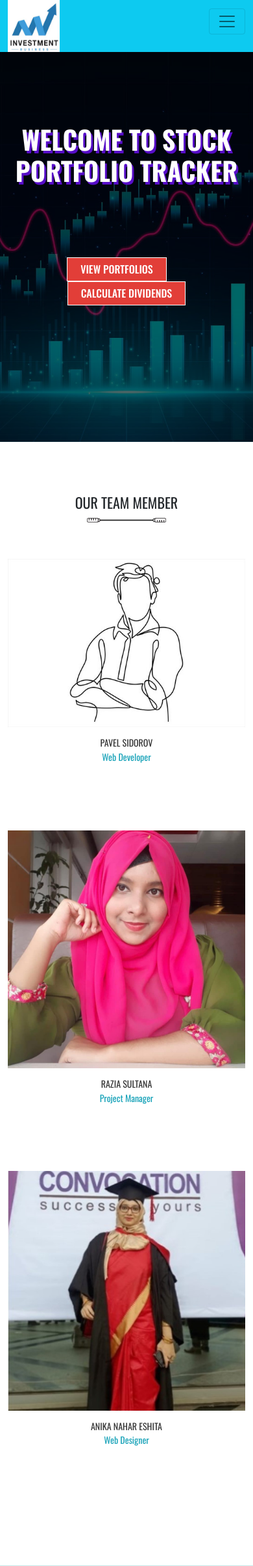
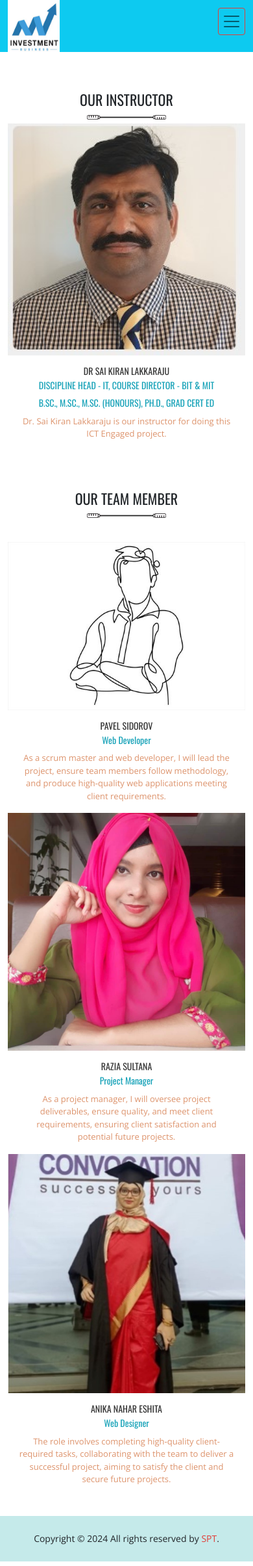
Before and after one commit to Pashovich/stock_portfolio_tracker, a Django app: page /about_us in a window 390 px wide. Shown: the top 2410 px of the page at 65% size. Run offline with Django 5.2, Linux system fonts and the light colour scheme; some libraries are stand-ins or nearby versions.

Commit message:
update front

```diff
--- a/accounts/templates/accounts/signin.html
+++ b/accounts/templates/accounts/signin.html
@@ -6,7 +6,7 @@
 <section id="team-title"></section>
     <div class="container">
       <div class="team-title text-center">
-        <h1 class="mb-0 oswald-reg fs-22 text-uppercase">Welcom to Sign in</h1>
+        <h1 class="mb-0 oswald-reg fs-22 text-uppercase">Welcome to Sign in</h1>
         <img src="{% static 'images/title-icon.jpg' %}" alt="team-icon">
       </div>
     </div>
--- /dev/null
+++ b/content/assets/css/responsive.css
@@ -0,0 +1,152 @@
+@media (max-width: 575px)
+{
+    .navbar{
+        top: 0;
+    }
+    .navbar-toggler{
+        padding: 5px !important;
+    }
+    .navbar .navbar-nav{
+        background: #b3d6d3;
+        text-align: center;
+    }
+    .navbar-light .navbar-toggler {
+        border-color: #e23e38;
+        color:#93eee2;
+    }
+    .navbar-expand-lg .navbar-nav .nav-link {
+        padding-left: 0 !important;
+        font-size: 16px !important;
+    }
+    /* navbar css ends */
+    #banner .banner-slider .banner-item .banner-content .banner-text h1 {
+          padding: 40px 10px !important;
+          text-shadow: 2px 2px 0px #570dc8 !important;
+          font-size: 24px !important;
+    }
+    .cta-btn{
+        padding: 0px 10px !important;
+        font-size: 13px !important;
+    }
+    /* banner css ends */
+    #about {
+        padding-top: 30px !important;
+      }
+
+    #about .about-text h3 {
+        padding-bottom: 15px !important;
+        padding-top: 20px !important;
+        }
+   #team-title
+   {
+      padding-top: 30px !important;
+      padding-bottom: 30px !important;
+   }
+   #team {
+    padding-bottom: 30px !important;
+  }
+  #team .team .team-item .team-text p {
+    opacity: 1 !important;
+  }
+  #banner .banner-slider .banner-item .banner-content .banner-text h2 {
+    padding: 190px 0px !important;
+  }
+  button{
+    margin-left: 25px !important;
+  }
+  #banner .banner-item {
+    height: 650px !important;
+  }
+  #contact .contact-title h1 {
+    padding-top: 70px !important;
+  }
+  #contact .contact-form {
+    padding-top: 50px !important;
+    display: block;
+  }
+  .con-center{
+    text-align: center;
+  }
+}
+/* ==========================
+      extra-small device ends
+======================== */
+@media (min-width: 576px) and (max-width: 767px)
+{
+
+    .navbar-toggler{
+        padding: 5px !important;
+    }
+    .navbar .navbar-nav{
+        background: #b3d6d3;
+        text-align: center;
+    }
+    .navbar-light .navbar-toggler {
+        border-color: #e23e38;
+        color:#93eee2;
+    }
+    .navbar-expand-lg .navbar-nav .nav-link {
+        padding-left: 0 !important;
+        font-size: 16px !important;
+    }
+    /* navbar css ends */
+    #banner .banner-slider .banner-item .banner-content .banner-text h2 {
+        padding: 250px 0px !important;
+      }
+    #team .team .team-item .team-text p {
+        opacity: 1 !important;
+      }
+      #create-share-btn{
+        display: flex;
+        justify-content: flex-end;
+      }
+      .cta-btn{
+        padding: 0px 10px !important;
+        font-size: 13px !important;
+    }
+    #banner .banner-slider .banner-item .banner-content .banner-text h2 {
+        padding: 170px 0px !important;
+      }
+      #about {
+        padding-top: 30px !important;
+      }
+
+    #about .about-text h3 {
+        padding-bottom: 15px !important;
+        padding-top: 20px !important;
+        }
+        .divi-btn-help{
+            display: flex !important;
+            justify-content: flex-start !important;
+        }
+}
+/* ==========================
+    small device ends
+======================== */
+@media (min-width: 768px) and (max-width: 991px)
+{
+
+    .navbar-toggler{
+        padding: 5px !important;
+    }
+    .navbar .navbar-nav{
+        background: #b3d6d3;
+        text-align: center;
+    }
+    .navbar-light .navbar-toggler {
+        border-color: #e23e38;
+        color:#93eee2;
+    }
+    .navbar-expand-lg .navbar-nav .nav-link {
+        padding-left: 0 !important;
+        font-size: 16px !important;
+    }
+    /* navbar css ends */
+    #team .team .team-item .team-text p {
+        opacity: 1 !important;
+      }
+      button{
+        margin-left: 120px;
+      }
+
+}
--- a/content/assets/css/style.css
+++ b/content/assets/css/style.css
@@ -437,7 +437,7 @@
     footer css ends
 ======================== */
 #contact{
-    background: var(--cl4);
+    background: #cccccc;
 }
 
 #contact .contact-title h1{
@@ -546,6 +546,7 @@
     color: var(--cl4);
 }
 .progress-bar {
+    background-color: #3bf4db;
     transition: all linear 0.4s;
     -webkit-transition: all linear 0.4s;
     -moz-transition: all linear 0.4s;
--- a/content/assets/js/custom.js
+++ b/content/assets/js/custom.js
@@ -289,6 +289,26 @@
 }
 //create portfoilo page function are here
 
+
+function updateReviewSection(name, shares) {
+    let reviewHTML = `<h5>Portfolio Name: ${name}</h5><hr/>`;
+    shares.forEach(function(data, index) {
+        reviewHTML += `
+            <div class="card mb-3">
+                <div class="card-body">
+                    <h5 class="card-title">Share ${index + 1}</h5>
+                    <p>Share Name: ${data.name}</p>
+                    <p>Purchase Price: ${data.price}</p>
+                    <p>Purchase Date: ${data.date_of_purchase}</p>
+                    <p>Quantity: ${data.qty}</p>
+                </div>
+            </div>
+        `;
+    });
+    document.getElementById('reviewContainer').innerHTML = reviewHTML;
+}
+
+
 document.addEventListener('DOMContentLoaded', function () {
     // Handle navigation between steps
     const form = document.getElementById('portfolioForm');
@@ -320,9 +340,11 @@
                         nextStep.style.display = 'block';
                         currentStepInput.value = stepNumber + 1; // Update the step value
                         updateProgressBar(nextStep);
+                        if (nextStep.id === 'step3') {
+                            updateReviewSection(data.name, data.shares);
+                        }
                     }
                 } else {
-                    console.log("DISPLAYING ERRORS");
                     displayErrors(stepNumber, data.errors);
                 }
             })
@@ -351,7 +373,6 @@
         document.querySelectorAll(`[id^="errors-step${stepNumber}_"]`).forEach(container => {
             container.innerHTML = ''; // Clear the container
         });
-        console.log(errors);
         // Iterate over the errors object
         for (const [errorId, errorList] of Object.entries(errors)) {
             // Find the appropriate error container
--- a/content/templates/about-us.html
+++ b/content/templates/about-us.html
@@ -4,32 +4,46 @@
 {% block content %}
 {% load static %}
 
-<!-- banner starts -->
-
-<section id="banner">
-  <div class="banner-slider">
-      <div class="banner-item bg4">
-          <div class="container">
-              <div class="row">
-                  <div class="col-lg-6 m-auto">
-                      <div class="banner-content text-center">
-                          <div class="banner-text">
-                              <h2 class="mb-0 oswald-bold fs-40 text-uppercase text-white">Welcome to Stock Portfolio Tracker</h2>
-                          </div>
-                          <div class="banner-btn text-center">
-                            <a href="{% url 'portfolio_list' %}" class="cta-btn text-white oswald-med fs-16 text-uppercase">View Portfolios</a>
-                            <a href="{% url 'portfolio_calculator' %}" class="cta-btn text-white oswald-med fs-16 text-uppercase">Calculate Dividends</a>
-                        </div>
-                      </div>
-                  </div>
-              </div>
-          </div>
-      </div>
+<section id="team-title"></section>
+  <div class="container">
+    <div class="team-title text-center">
+      <h1 class="mb-0 oswald-reg fs-22 text-uppercase">our instructor</h1>
+      <img src="{% static 'images/title-icon.jpg' %}" alt="team-icon">
+    </div>
   </div>
 </section>
+<!-- team title ends -->
+<!-- team details starts -->
+<section id="team">
 
-<!-- banner ends -->
+  <div class="container team">
+    <div class="row">
+      <div class="col-lg-4 m-auto">
+        <div class="team-item">
+          <div class="team-img position-relative text-center">
+            <img src="{% static 'images/instructor.jpg' %}" class="img-fluid w-100" alt="team-member">
+            <div class="team-overlay">
+              <div class="team-icon d-flex flex-column align-items-end">
+                <ul>
+                  <li><a href="#"><i class="fab fa-facebook-f fs-16 text-white"></i></a></li>
+                  <li><a href="#"><i class="fab fa-twitter fs-16 text-white"></i></a></li>
+                  <li><a href="#"><i class="fab fa-linkedin-in fs-16 text-white"></i></a></li>
+                </ul>
+              </div>
+            </div>
+          </div>
+          <div class="team-text text-center">
+            <h3 class="mb-0 oswald-reg fs-14 text-uppercase">DR SAI KIRAN LAKKARAJU</h3>
+            <h4 class="mb-0 oswald-reg fs-14 text-capitalize">DISCIPLINE HEAD - IT, COURSE DIRECTOR - BIT & MIT</h4>
+            <h4 class="mb-0 oswald-reg fs-14 text-capitalize">B.SC., M.SC., M.SC. (HONOURS), PH.D., GRAD CERT ED</h4>
+            <p class="mb-0 open-reg fs-13"> Dr. Sai Kiran Lakkaraju is our instructor for doing this ICT Engaged project.</p>
+          </div>
+        </div>
+      </div>
+    </div>
+  </div>
 
+</section>
 <!-- team starts -->
 <section id="team-title">
   <div class="container">
--- a/content/templates/base.html
+++ b/content/templates/base.html
@@ -9,6 +9,7 @@
     <link rel="stylesheet" href="{% static 'css/bootstrap.min.css' %}">
     <link rel="stylesheet" href="{% static 'css/style.css' %}">
     <link rel="stylesheet" href="{% static 'css/slick.css' %}">
+    <link rel="stylesheet" href="{% static 'css/responsive.css' %}">
 </head>
 <body>
   <div class="content">
--- a/content/templates/contact.html
+++ b/content/templates/contact.html
@@ -37,7 +37,9 @@
                       <small id="messErr"></small>
                   </div>
 
-                  <button onclick="return subm();">Submit</button>
+                  <div class="con-center">
+                    <button onclick="return subm();">Submit</button>
+                  </div>
               </form>
            </div>
          </div>
--- a/portfolio/templates/portfolio/dividend_calculator_detail_view.html
+++ b/portfolio/templates/portfolio/dividend_calculator_detail_view.html
@@ -45,7 +45,7 @@
           <div class="d-flex justify-content-center">
             <a href="{% url 'portfolio_calculator_list_view' %}"><button class="btn btn-secondary">Back to Reports</button></a>
             <!-- <button class="btn btn-info" onclick="downloadReport()">Download Report</button> -->
-            <a href="{% url 'dividend_report_download' report.id %}" class="btn btn-primary">Download Report</a>
+            <a href="{% url 'dividend_report_download' report.id %}"><button class="btn btn-primary">Download Report</button></a>
             <button class="cta-btn" id="delete-button">Delete Portfolio</button>
             <div id="confirmation-dialog" class="confirmation-dialog">
                 <p>{{ delete_confirmation_message }}</p>
```
Also changed, not shown: portfolio/templates/portfolio/portfolio_create.html (+6 -6 lines), portfolio/views.py (+30 -12 lines), content/assets/images/instructor.jpg (added).
